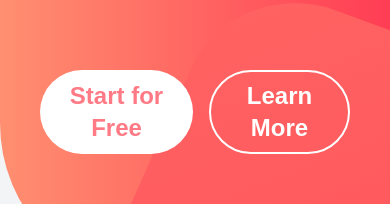
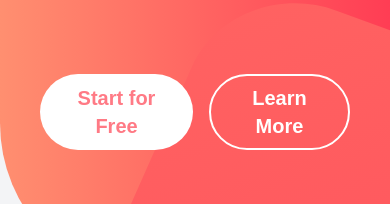
Before and after one commit to Blanco237/Tailwind, a React (Create React App) app in the folder tailwind-react/: page / in a window 390 px wide. Shown: the part 517-721 px from the top of the page. Built offline with nearby package versions, Linux system fonts and the light colour scheme.

Commit message:
Adjusted styles on section one

```diff
--- a/tailwind-react/src/components/SectionOne.jsx
+++ b/tailwind-react/src/components/SectionOne.jsx
@@ -6,7 +6,7 @@ const SectionOne = () => {
 
   <h1 className='md:text-[80px] md:font-semibold text-[60px] text-center font-medium '>A modern publishing platform</h1>
   <p className='text-3xl font-thin '>Grow your audience and build your online brand</p>
-    <div className='flex flex-row gap-4 text-2xl md:mt-12 mt-20'>
+    <div className='flex flex-row gap-4 md:text-2xl text-xl md:mt-12 mt-20'>
         <button className='rounded-full px-5 py-2 transition duration-300 ease-linear bg-white text-light-red font-semibold hover:bg-light-red hover:text-white'>Start for Free</button>
         <button className='rounded-full px-5 py-2 transition duration-300 ease-linear  text-white border-2 border-white font-semibold hover:bg-white hover:text-light-red'>Learn More</button>
     </div>
```
